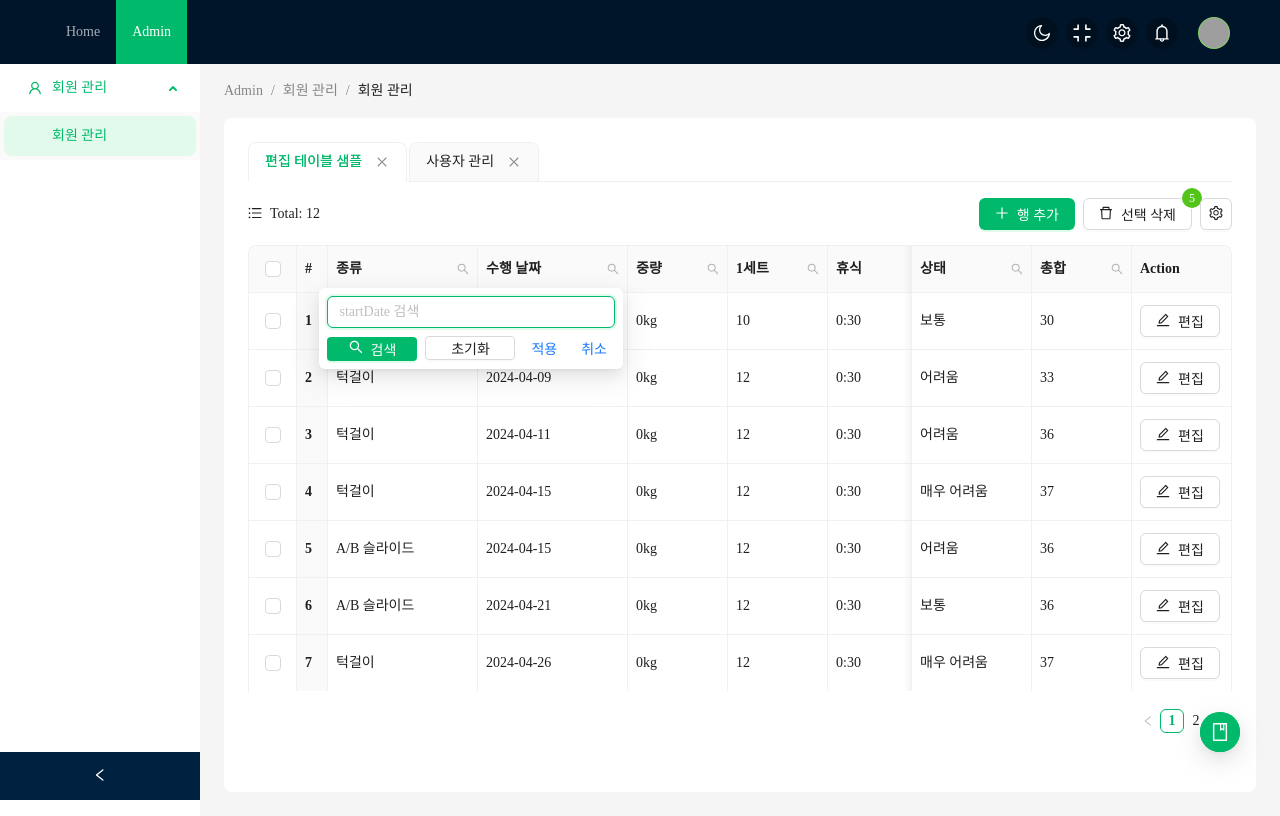
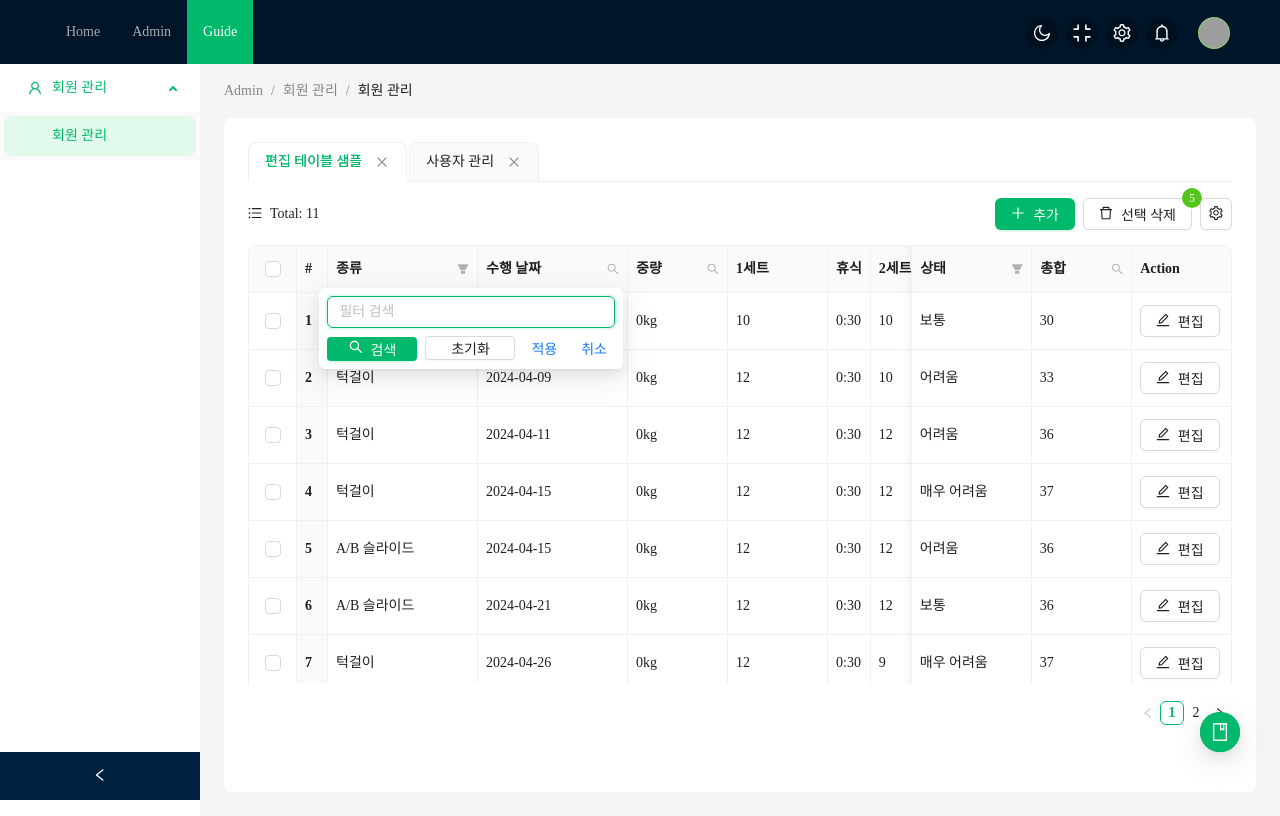
Before and after one commit to coldrain-f/antd-dashboard, a React (Create React App) app: page /dashboard in a window 1280 px wide. Both pictures are taken after a click on the button 613 px from the left and 269 px from the top of the page. Built offline with nearby package versions, Linux system fonts and the light colour scheme; grey boxes are pictures that could not be loaded.

Commit message:
Add: 테이블 scroll 조정

```diff
--- a/src/App.tsx
+++ b/src/App.tsx
@@ -1,4 +1,4 @@
-import React from "react";
+import React, { useState } from "react";
 import { ConfigProvider } from "antd";
 import { Routes, Route, BrowserRouter } from "react-router-dom";
 import CloudMain from "./CloudMain";
@@ -8,11 +8,25 @@ import CloudSignUp from "./CloudSignUp";
 import { antdRecoilState } from "./recoil/antdRecoilState";
 import { useRecoilState } from "recoil";
 
+import { ConfigProviderProps } from "antd/lib";
+import koKR from "antd/locale/ko_KR";
+
+/* <DatePicker /> 로케일 관련 Import */
+import dayjs from "dayjs";
+import "dayjs/locale/ko";
+
+type Locale = ConfigProviderProps["locale"];
+
 const App: React.FC = () => {
   const [antdState] = useRecoilState(antdRecoilState);
+  const [locale] = useState<Locale>(koKR);
+
+  // <DatePicker /> 로케일 설정
+  dayjs.locale("ko");
 
   return (
     <ConfigProvider
+      locale={locale}
       theme={{
         token: {
           colorPrimary: "#00B96B",
--- a/src/CloudExampleEditTable.tsx
+++ b/src/CloudExampleEditTable.tsx
@@ -7,11 +7,16 @@ import {
   DeleteRowOutlined,
   EditOutlined,
   FieldNumberOutlined,
+  InsertRowAboveOutlined,
   NumberOutlined,
+  PlusCircleOutlined,
   PlusOutlined,
+  PlusSquareOutlined,
+  PullRequestOutlined,
   SearchOutlined,
   SettingOutlined,
   UnorderedListOutlined,
+  UserOutlined,
 } from "@ant-design/icons";
 import type {
   DropdownProps,
@@ -19,6 +24,7 @@ import type {
   MenuProps,
   TableColumnsType,
   TableColumnType,
+  TableProps,
 } from "antd";
 import {
   Badge,
@@ -37,6 +43,8 @@ import {
 import type { FilterDropdownProps } from "antd/es/table/interface";
 import Highlighter from "react-highlight-words";
 import { SizeType } from "antd/es/config-provider/SizeContext";
+import { TablePaginationConfig } from "antd/lib";
+import { FilterValue, SorterResult } from "antd/lib/table/interface";
 
 type DataIndex = keyof DataType;
 
@@ -96,7 +104,7 @@ const CloudExampleEditTable: React.FC = () => {
       <div style={{ padding: 8 }} onKeyDown={(e) => e.stopPropagation()}>
         <Input
           ref={searchInput}
-          placeholder={`${dataIndex} 검색`}
+          placeholder={`필터 검색`}
           value={selectedKeys[0]}
           onChange={(e) =>
             setSelectedKeys(e.target.value ? [e.target.value] : [])
@@ -151,11 +159,12 @@ const CloudExampleEditTable: React.FC = () => {
     filterIcon: (filtered: boolean) => (
       <SearchOutlined style={{ color: filtered ? "#1677ff" : undefined }} />
     ),
-    onFilter: (value, record) =>
-      record[dataIndex]
+    onFilter: (value, record) => {
+      return record[dataIndex]
         .toString()
         .toLowerCase()
-        .includes((value as string).toLowerCase()),
+        .includes((value as string).toLowerCase());
+    },
     onFilterDropdownOpenChange: (visible) => {
       if (visible) {
         setTimeout(() => searchInput.current?.select(), 100);
@@ -187,7 +196,21 @@ const CloudExampleEditTable: React.FC = () => {
       dataIndex: "category",
       key: "category",
       fixed: "left",
-      ...getColumnSearchProps("category"),
+
+      filters: [
+        {
+          text: "턱걸이",
+          value: "턱걸이",
+        },
+        {
+          text: "A/B 슬라이드",
+          value: "A/B 슬라이드",
+        },
+      ],
+      filterMode: "tree",
+      filterSearch: true,
+
+      onFilter: (value, record) => record.category.startsWith(value as string),
     },
     {
       title: "수행 날짜",
@@ -204,91 +227,117 @@ const CloudExampleEditTable: React.FC = () => {
       key: "weight",
       fixed: "left",
       ...getColumnSearchProps("weight"),
+      ellipsis: true,
     },
     {
       title: "1세트",
       dataIndex: "set1",
-      key: "1",
+      key: "set1",
       width: 100,
-      ...getColumnSearchProps("set1"),
+      ellipsis: true,
     },
     {
       title: "휴식",
       dataIndex: "restTime1",
-      key: "2",
-      width: 120,
-      ...getColumnSearchProps("restTime1"),
+      key: "restTime1",
+      // width: 120,
+      ellipsis: true,
     },
     {
       title: "2세트",
       dataIndex: "set2",
-      key: "3",
+      key: "set2",
       width: 100,
-      ...getColumnSearchProps("set2"),
+      ellipsis: true,
     },
     {
       title: "휴식",
       dataIndex: "restTime2",
-      key: "4",
+      key: "restTime2",
       width: 120,
-      ...getColumnSearchProps("restTime2"),
+      ellipsis: true,
     },
     {
       title: "3세트",
       dataIndex: "set3",
-      key: "5",
+      key: "set3",
       width: 100,
-      ...getColumnSearchProps("set3"),
+      ellipsis: true,
     },
     {
       title: "휴식",
       dataIndex: "restTime3",
-      key: "6",
+      key: "restTime3",
       width: 120,
-      ...getColumnSearchProps("restTime3"),
+      ellipsis: true,
     },
     {
       title: "4세트",
       dataIndex: "set4",
-      key: "7",
+      key: "set4",
       width: 100,
-      ...getColumnSearchProps("set4"),
+      ellipsis: true,
     },
     {
       title: "휴식",
       dataIndex: "restTime4",
-      key: "6",
+      key: "restTime4",
       width: 120,
-      ...getColumnSearchProps("restTime4"),
+      ellipsis: true,
     },
     {
       title: "5세트",
       dataIndex: "set5",
-      key: "7",
+      key: "set5",
       width: 100,
-      ...getColumnSearchProps("set5"),
+      ellipsis: true,
     },
     {
       title: "휴식",
       dataIndex: "restTime5",
-      key: "6",
+      key: "restTime5",
       width: 120,
-      ...getColumnSearchProps("restTime5"),
+      ellipsis: true,
     },
     {
       title: "6세트",
       dataIndex: "set6",
-      key: "7",
+      key: "set6",
       width: 100,
-      ...getColumnSearchProps("set6"),
+      ellipsis: true,
     },
     {
       title: "상태",
       dataIndex: "status",
-      key: "7",
+      key: "status",
       width: 120,
       fixed: "right",
-      ...getColumnSearchProps("status"),
+      filters: [
+        {
+          text: "매우 쉬움",
+          value: "매우 쉬움",
+        },
+        {
+          text: "쉬움",
+          value: "쉬움",
+        },
+        {
+          text: "보통",
+          value: "보통",
+        },
+        {
+          text: "어려움",
+          value: "어려움",
+        },
+        {
+          text: "매우 어려움",
+          value: "매우 어려움",
+        },
+      ],
+      filterMode: "tree",
+      filterSearch: true,
+      onFilter: (value, record) => record.status.startsWith(value as string),
+      ellipsis: true,
     },
     {
       title: "총합",
@@ -297,6 +346,7 @@ const CloudExampleEditTable: React.FC = () => {
       width: 100,
       fixed: "right",
       ...getColumnSearchProps("total"),
+      ellipsis: true,
     },
 
     {
@@ -305,6 +355,7 @@ const CloudExampleEditTable: React.FC = () => {
       fixed: "right",
       width: 100,
       render: () => <Button icon={<EditOutlined />}>편집</Button>,
+      ellipsis: true,
     },
   ];
 
@@ -534,6 +585,33 @@ const CloudExampleEditTable: React.FC = () => {
   const [open, setOpen] = useState(false);
   const [bordered, setBordered] = useState(true);
   const [size, setSize] = useState<SizeType>("middle");
+  const [dataSource, setDataSource] = useState<DataType[]>(data);
+  const [filteredDataSource, setFilteredDataSource] = useState<DataType[]>([]);
+  const [scroll, setScroll] = useState<{
+    x?: number | string;
+    y?: number | string;
+  }>(
+    dataSource.length > 0
+      ? { x: "max-content", y: "calc(55vh - 50px)" }
+      : { x: 550, y: "calc(55vh - 50px)" }
+  );
+
+  // 필터 초기화
+  type OnChange = NonNullable<TableProps<DataType>["onChange"]>;
+  type Filters = Parameters<OnChange>[1];
+
+  type GetSingle<T> = T extends (infer U)[] ? U : never;
+  type Sorts = GetSingle<Parameters<OnChange>[2]>;
+
+  const [filteredInfo, setFilteredInfo] = useState<Filters>({});
+  const [sortedInfo, setSortedInfo] = useState<Sorts>({});
+
+  const clearAll = () => {
+    setFilteredInfo({});
+    setSortedInfo({});
+  };
+
+  // //필터 초기화
 
   const handleMenuClick: MenuProps["onClick"] = (e) => {
     if (e.key === "1") {
@@ -554,6 +632,21 @@ const CloudExampleEditTable: React.FC = () => {
   const handleOpenChange: DropdownProps["onOpenChange"] = (nextOpen, info) => {
     if (info.source === "trigger" || nextOpen) {
       setOpen(nextOpen);
+    }
+  };
+
+  const onChange: TableProps<DataType>["onChange"] = (
+    pagination,
+    filters,
+    sorter,
+    extra
+  ) => {
+    console.log("params", pagination, filters, sorter, extra);
+    if (extra.currentDataSource.length <= 0) {
+      // 필터 후 데이터가 없으면 x: 0(헤더 꺠짐 방지)
+      setScroll({ x: 0, y: "calc(55vh - 50px)" });
+    } else {
+      setScroll({ x: "max-content", y: "calc(55vh - 50px)" });
     }
   };
 
@@ -605,13 +698,13 @@ const CloudExampleEditTable: React.FC = () => {
         <Col span={20}>
           <Space>
             <UnorderedListOutlined />
-            <Typography.Text>Total: 12</Typography.Text>
+            <Typography.Text>Total: 11</Typography.Text>
           </Space>
         </Col>
         <Col span={4} style={{ display: "flex", justifyContent: "end" }}>
           <Space>
             <Button icon={<PlusOutlined />} type="primary">
-              행 추가
+              추가
             </Button>
             <Badge count={5} color="green">
               <Button icon={<DeleteOutlined />}>선택 삭제</Button>
@@ -636,14 +729,16 @@ const CloudExampleEditTable: React.FC = () => {
       </Row>
 
       <Table
-        style={{ height: "56vh" }}
+        style={{ height: "55vh" }}
         bordered={bordered}
         columns={columns}
-        dataSource={data}
+        dataSource={dataSource}
         rowSelection={{
           type: "checkbox",
         }}
-        scroll={{ x: "max-content", y: "calc(56vh - 50px)" }}
+        onChange={onChange}
+        // scroll={{ x: "max-content", y: "calc(55vh - 50px)" }}
+        scroll={scroll}
         size={size}
       />
     </>
--- a/src/CloudLogin.tsx
+++ b/src/CloudLogin.tsx
@@ -72,7 +72,9 @@ const CloudLogin: React.FC = () => {
                   hasFeedback
                 >
                   <Input
-                    prefix={<UserOutlined />}
+                    prefix={
+                      <UserOutlined style={{ color: "rgba(0,0,0,.25)" }} />
+                    }
                     placeholder="아이디(Email)"
                   />
                 </Form.Item>
@@ -84,7 +86,9 @@ const CloudLogin: React.FC = () => {
                   hasFeedback
                 >
                   <Input.Password
-                    prefix={<LockOutlined />}
+                    prefix={
+                      <LockOutlined style={{ color: "rgba(0,0,0,.25)" }} />
+                    }
                     placeholder="비밀번호"
                   />
                 </Form.Item>
--- a/src/CloudNavbar.tsx
+++ b/src/CloudNavbar.tsx
@@ -63,6 +63,7 @@ const CloudNavbar: React.FC = () => {
   const items: MenuProps["items"] = [
     { key: 1, label: "Home" },
     { key: 2, label: "Admin" },
+    { key: 3, label: "Guide" },
   ];
 
   const [antdState, setAntdState] = useRecoilState(antdRecoilState);
@@ -110,7 +111,7 @@ const CloudNavbar: React.FC = () => {
           <Menu
             theme="dark"
             mode="horizontal"
-            defaultSelectedKeys={["2"]}
+            defaultSelectedKeys={["3"]}
             items={items}
             style={{ flex: 1, minWidth: 0 }}
           />
--- a/src/CloudSignUp.tsx
+++ b/src/CloudSignUp.tsx
@@ -51,7 +51,10 @@ const CloudSignUp: React.FC = () => {
                 ]}
                 hasFeedback
               >
-                <Input prefix={<UserOutlined />} placeholder="아이디(Email)" />
+                <Input
+                  prefix={<UserOutlined style={{ color: "rgba(0,0,0,.25)" }} />}
+                  placeholder="아이디(Email)"
+                />
               </Form.Item>
 
               <Form.Item<FieldType>
@@ -62,7 +65,7 @@ const CloudSignUp: React.FC = () => {
                 hasFeedback
               >
                 <Input.Password
-                  prefix={<LockOutlined />}
+                  prefix={<LockOutlined style={{ color: "rgba(0,0,0,.25)" }} />}
                   placeholder="비밀번호"
                 />
               </Form.Item>
@@ -85,7 +88,7 @@ const CloudSignUp: React.FC = () => {
                 hasFeedback
               >
                 <Input.Password
-                  prefix={<LockOutlined />}
+                  prefix={<LockOutlined style={{ color: "rgba(0,0,0,.25)" }} />}
                   placeholder="비밀번호 확인"
                 />
               </Form.Item>
@@ -93,7 +96,11 @@ const CloudSignUp: React.FC = () => {
               <Form.Item name="auth-code">
                 <Space.Compact style={{ width: "100%" }}>
                   <Input
-                    prefix={<FieldNumberOutlined />}
+                    prefix={
+                      <FieldNumberOutlined
+                        style={{ color: "rgba(0,0,0,.25)" }}
+                      />
+                    }
                     placeholder="인증코드"
                     type="number"
                     maxLength={6}
--- a/src/index.css
+++ b/src/index.css
@@ -23,3 +23,8 @@ code {
 .ant-table-body {
   height: inherit;
 }
+
+.ant-table-tbody,
+table {
+  height: 100%;
+}
```
